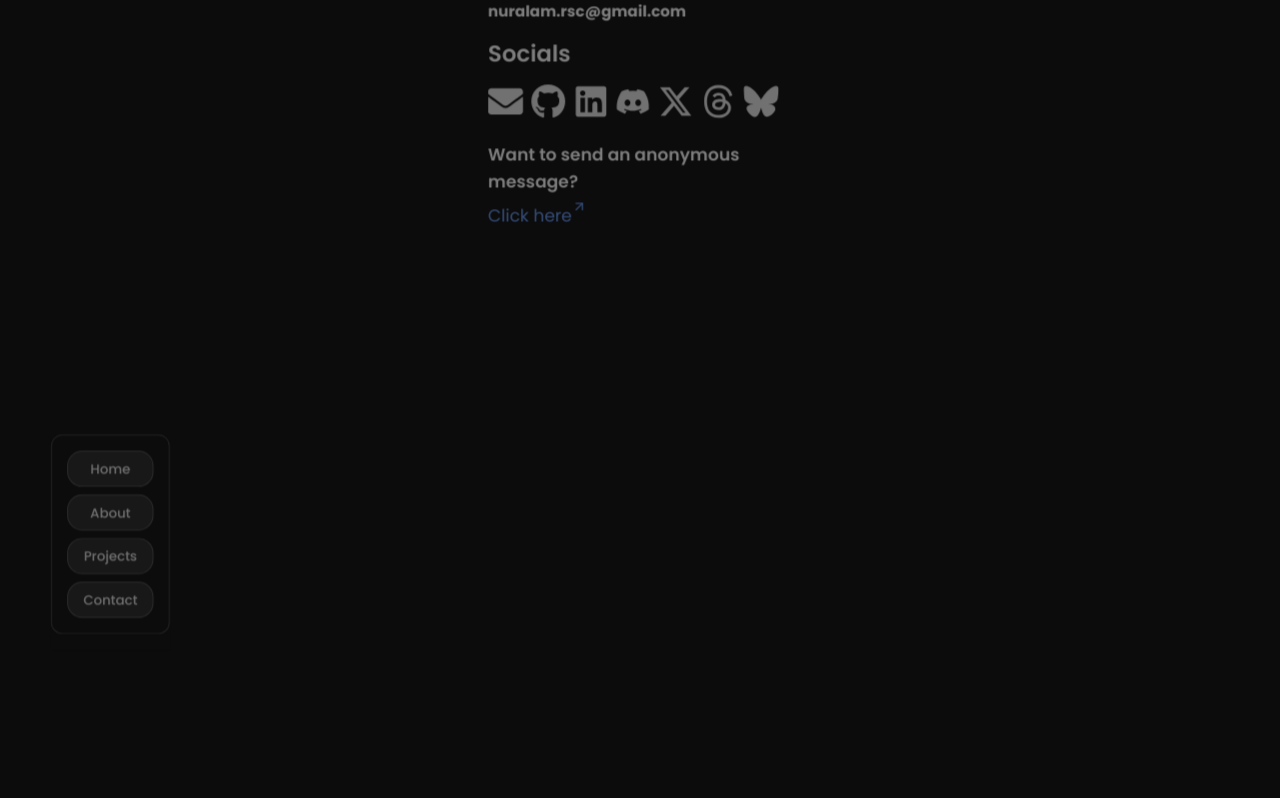
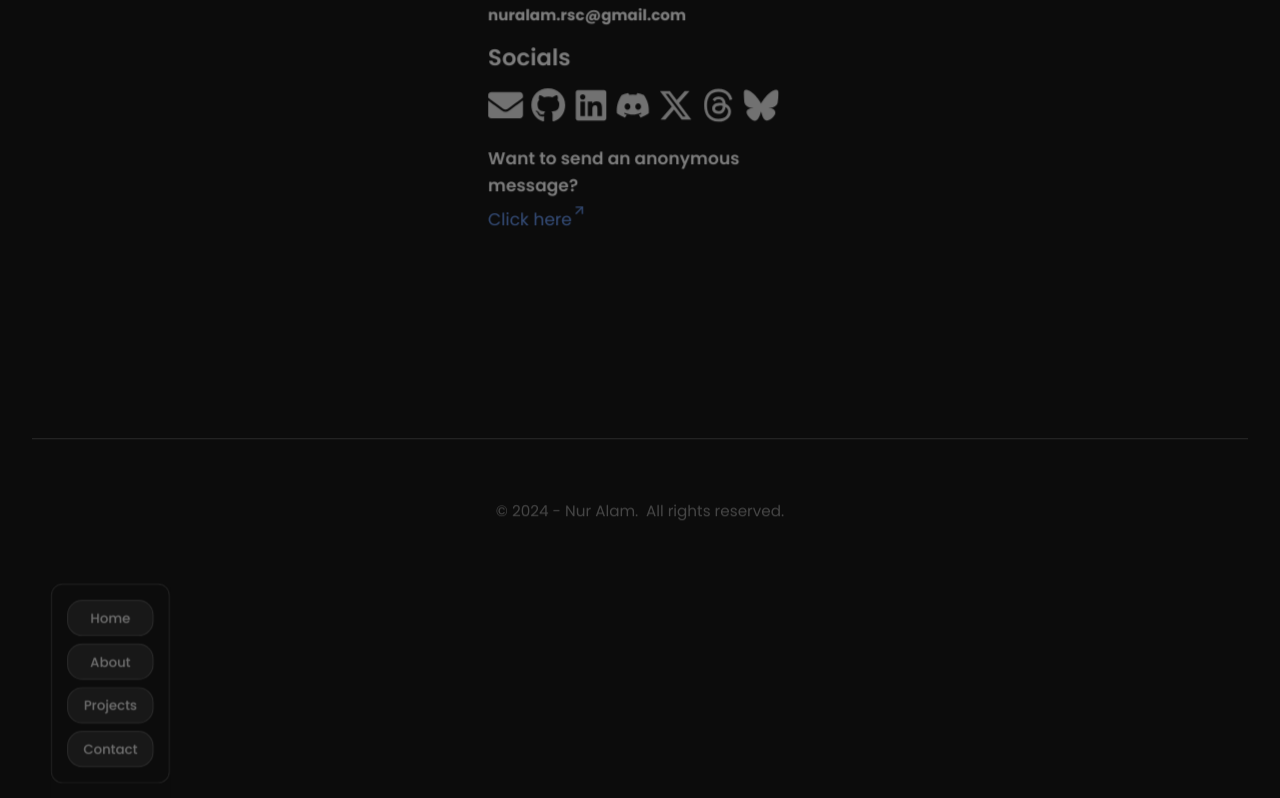
Before and after one commit to NurAlam123/natrium, a Next.js app: page / in a window 1280 px wide. Shown: the part 7466-8264 px from the top of the page. Before the commit the page ends 8115 px from the top, so only its background shows below. Built offline with nearby package versions, Linux system fonts and the light colour scheme.

Commit message:
feat: add footer

```diff
--- a/src/app/page.tsx
+++ b/src/app/page.tsx
@@ -5,6 +5,7 @@ import Loader from "@/components/Loader";
 import Navbar from "@/components/Navbar";
 import About from "@/pages/About";
 import Contact from "@/pages/Contact";
+import Footer from "@/pages/Footer";
 import Hero from "@/pages/Hero";
 import Projects from "@/pages/Projects";
 
@@ -38,6 +39,7 @@ export default function Home() {
             <Contact />
           </div>
         </div>
+        <Footer />
       </motion.section>
     </>
   );
--- /dev/null
+++ b/src/pages/Footer.tsx
@@ -0,0 +1,12 @@
+const Footer = () => {
+  return (
+    <footer className="py-16 flex justify-center items-center text-gray/70 border-t border-gray/50">
+      <div className="flex items-center justify-between gap-2">
+        <p>&copy; 2024 - Nur Alam.</p>
+        <p>All rights reserved.</p>
+      </div>
+    </footer>
+  );
+};
+
+export default Footer;
```
